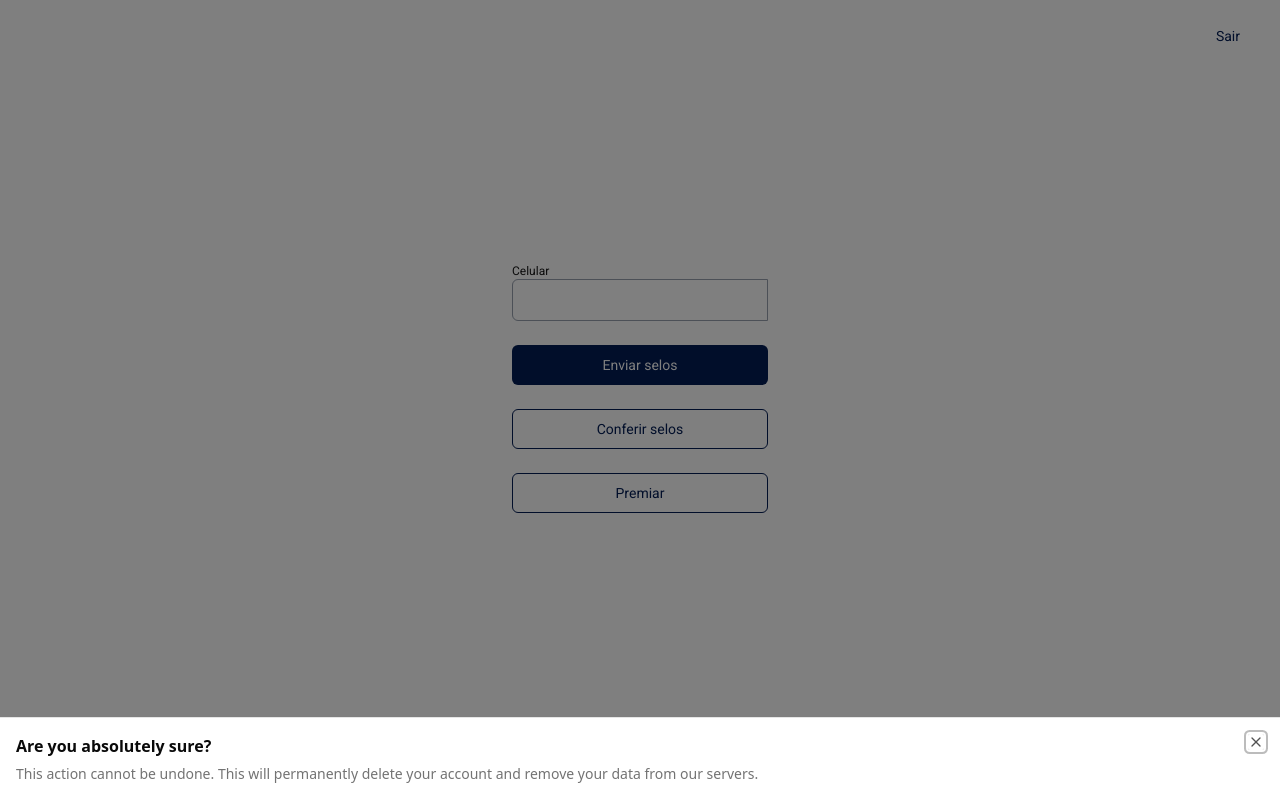
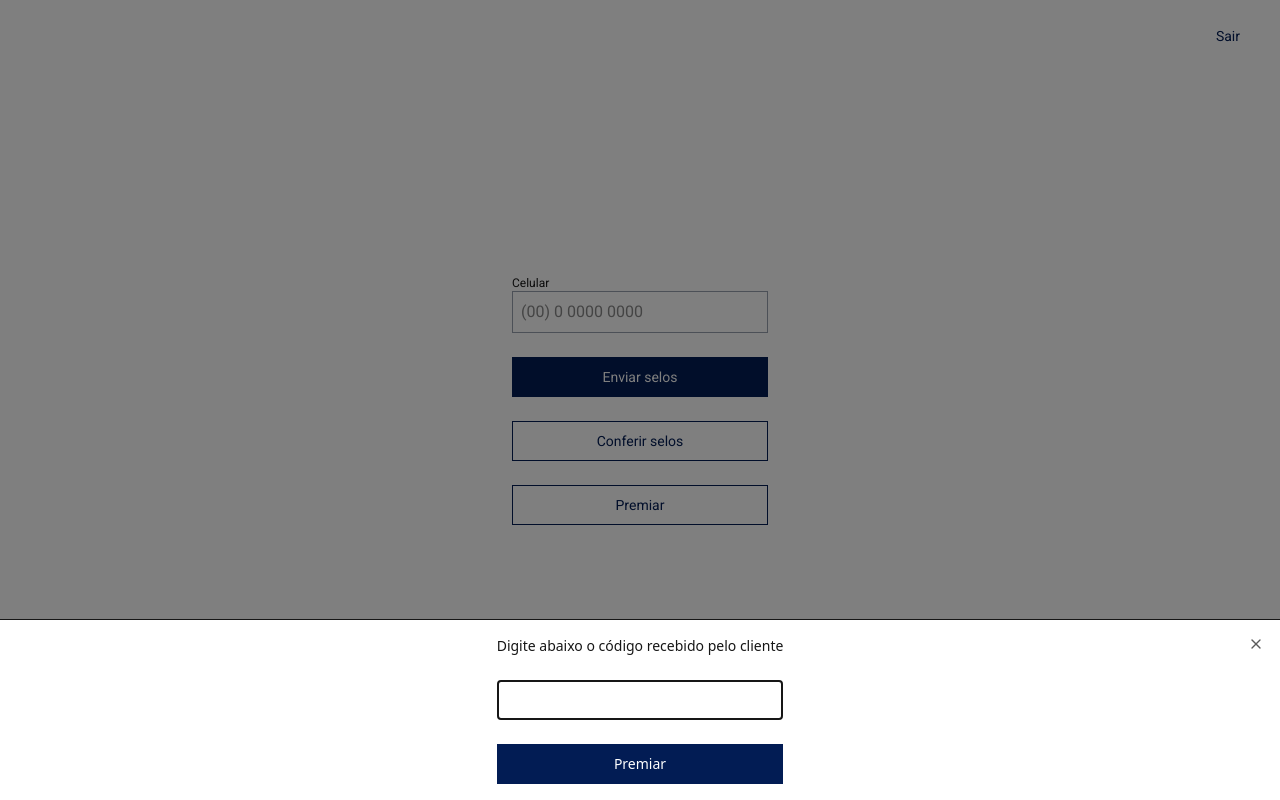
Before and after one commit to victormilitao/fideliza, a React (Vite) app: page / in a window 1280 px wide. Both pictures are taken after a click on the button "Premiar". Built offline with nearby package versions, Linux system fonts and the light colour scheme.

Commit message:
wip reward page

```diff
--- a/src/App.css
+++ b/src/App.css
@@ -1,9 +1,8 @@
 @import "tailwindcss";
 @import "tw-animate-css";
 
-@custom-variant dark (&:is(.dark *));
-
 @theme {
+  --color-backgrounbd: var(--color-neutral-200);
   --color-primary-600: #021C54;
   --color-primary-700: #000E38;
 
@@ -28,42 +27,7 @@
   text-rendering: optimizeLegibility;
   -webkit-font-smoothing: antialiased;
   -moz-osx-font-smoothing: grayscale;
-  color: var(--color-primary-1);
-}
-
-:root {
-  --radius: 0.625rem;
-  --background: oklch(1 0 0);
-  --foreground: oklch(0.145 0 0);
-  --card: oklch(1 0 0);
-  --card-foreground: oklch(0.145 0 0);
-  --popover: oklch(1 0 0);
-  --popover-foreground: oklch(0.145 0 0);
-  --primary: oklch(0.205 0 0);
-  --primary-foreground: oklch(0.985 0 0);
-  --secondary: oklch(0.97 0 0);
-  --secondary-foreground: oklch(0.205 0 0);
-  --muted: oklch(0.97 0 0);
-  --muted-foreground: oklch(0.556 0 0);
-  --accent: oklch(0.97 0 0);
-  --accent-foreground: oklch(0.205 0 0);
-  --destructive: oklch(0.577 0.245 27.325);
-  --border: oklch(0.922 0 0);
-  --input: oklch(0.922 0 0);
-  --ring: oklch(0.708 0 0);
-  --chart-1: oklch(0.646 0.222 41.116);
-  --chart-2: oklch(0.6 0.118 184.704);
-  --chart-3: oklch(0.398 0.07 227.392);
-  --chart-4: oklch(0.828 0.189 84.429);
-  --chart-5: oklch(0.769 0.188 70.08);
-  --sidebar: oklch(0.985 0 0);
-  --sidebar-foreground: oklch(0.145 0 0);
-  --sidebar-primary: oklch(0.205 0 0);
-  --sidebar-primary-foreground: oklch(0.985 0 0);
-  --sidebar-accent: oklch(0.97 0 0);
-  --sidebar-accent-foreground: oklch(0.205 0 0);
-  --sidebar-border: oklch(0.922 0 0);
-  --sidebar-ring: oklch(0.708 0 0);
+  color: var(--color-neutral-700);
 }
 
 .dark {
@@ -143,6 +107,6 @@
     @apply border-border outline-ring/50;
   }
   body {
-    @apply bg-background text-foreground;
+    @apply bg-background text-neutral-700;
   }
 }
--- a/src/components/bottom-sheet.tsx
+++ b/src/components/bottom-sheet.tsx
@@ -3,28 +3,26 @@ import {
   SheetContent,
   SheetDescription,
   SheetHeader,
-  SheetTitle,
-  SheetTrigger,
-} from "@/components/ui/sheet"
+} from '@/components/ui/sheet'
 
 type BottomSheetProps = {
-  children?: React.ReactNode;
-  open?: boolean;
-  onOpenChange?: (open: boolean) => void;
-};
+  children?: React.ReactNode
+  open?: boolean
+  onOpenChange?: (open: boolean) => void
+}
 
-export const BottomSheet = ({children, open, onOpenChange}: BottomSheetProps) => {
-  return <Sheet open={open} onOpenChange={onOpenChange}>
-  <SheetTrigger>{children}</SheetTrigger>
-  <SheetContent side="bottom">
-    <SheetHeader>
-      <SheetTitle>Are you absolutely sure?</SheetTitle>
-      <SheetDescription>
-        This action cannot be undone. This will permanently delete your account
-        and remove your data from our servers.
-      </SheetDescription>
-    </SheetHeader>
-  </SheetContent>
-</Sheet>
-
+export const BottomSheet = ({
+  children,
+  open,
+  onOpenChange,
+}: BottomSheetProps) => {
+  return (
+    <Sheet open={open} onOpenChange={onOpenChange}>
+      <SheetContent side='bottom'>
+        <SheetHeader>
+          <SheetDescription>{children}</SheetDescription>
+        </SheetHeader>
+      </SheetContent>
+    </Sheet>
+  )
 }
--- a/src/components/input-label.tsx
+++ b/src/components/input-label.tsx
@@ -4,7 +4,7 @@ type InputLabelProps = {
 
 export const InputLabel = ({ children }: InputLabelProps) => {
   return (
-    <label className='text-neutral-700 text-xs'>
+    <label className='text-xs'>
       {children}
     </label>
   )
--- a/src/components/ui/sheet.tsx
+++ b/src/components/ui/sheet.tsx
@@ -56,7 +56,7 @@ function SheetContent({
       <SheetPrimitive.Content
         data-slot="sheet-content"
         className={cn(
-          "bg-background data-[state=open]:animate-in data-[state=closed]:animate-out fixed z-50 flex flex-col gap-4 shadow-lg transition ease-in-out data-[state=closed]:duration-300 data-[state=open]:duration-500",
+          "bg-neutral-200 data-[state=open]:animate-in data-[state=closed]:animate-out fixed z-50 flex flex-col gap-4 shadow-lg transition ease-in-out data-[state=closed]:duration-300 data-[state=open]:duration-500",
           side === "right" &&
             "data-[state=closed]:slide-out-to-right data-[state=open]:slide-in-from-right inset-y-0 right-0 h-full w-3/4 border-l sm:max-w-sm",
           side === "left" &&
--- a/src/pages/home.tsx
+++ b/src/pages/home.tsx
@@ -3,6 +3,7 @@ import { Button } from '../components/button/button'
 import { Input } from '../components/input'
 import { BottomSheet } from '@/components/bottom-sheet'
 import { useState } from 'react'
+import { Reward } from './reward'
 
 export const Home = () => {
   const [openSheet, setOpenSheet] = useState(false)
@@ -20,15 +21,16 @@ export const Home = () => {
       </div>
       <div className='flex flex-col items-center justify-center h-screen'>
         <div className='flex flex-col gap-6 w-3xs'>
-          <Input label='Celular' type='text' />
+          <Input label='Celular' type='text' placeholder='(00) 0 0000 0000' />
           <Button>Enviar selos</Button>
           <Button variant='secondary'>Conferir selos</Button>
 
-              <Button variant='secondary' onClick={handleBonus}>
-                Premiar
-              </Button>
+          <Button variant='secondary' onClick={handleBonus}>
+            Premiar
+          </Button>
 
           <BottomSheet open={openSheet} onOpenChange={setOpenSheet}>
+            <Reward />
           </BottomSheet>
         </div>
       </div>
--- /dev/null
+++ b/src/pages/reward.tsx
@@ -0,0 +1,16 @@
+import { Button } from "@/components/button/button"
+import { Input } from "@/components/input"
+
+export const Reward = () => {
+  return (
+    <div className='flex flex-col items-center justify-center h-fit'>
+      <div className='flex flex-col gap-6'>
+        <p className='text-center text-sm'>
+          Digite abaixo o código recebido pelo cliente
+        </p>
+        <Input type="text" />
+        <Button>Premiar</Button>
+      </div>
+    </div>
+  )
+}
```
